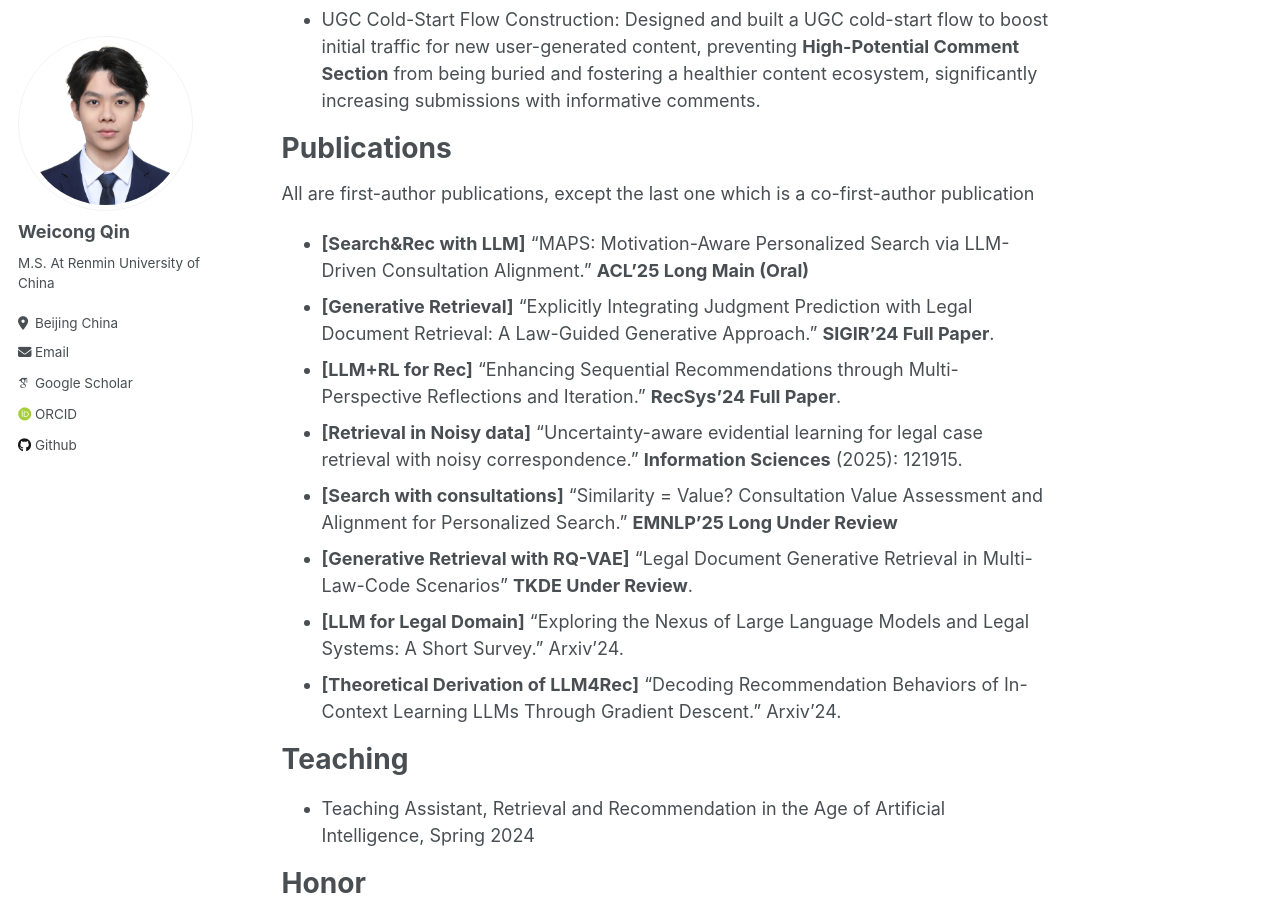
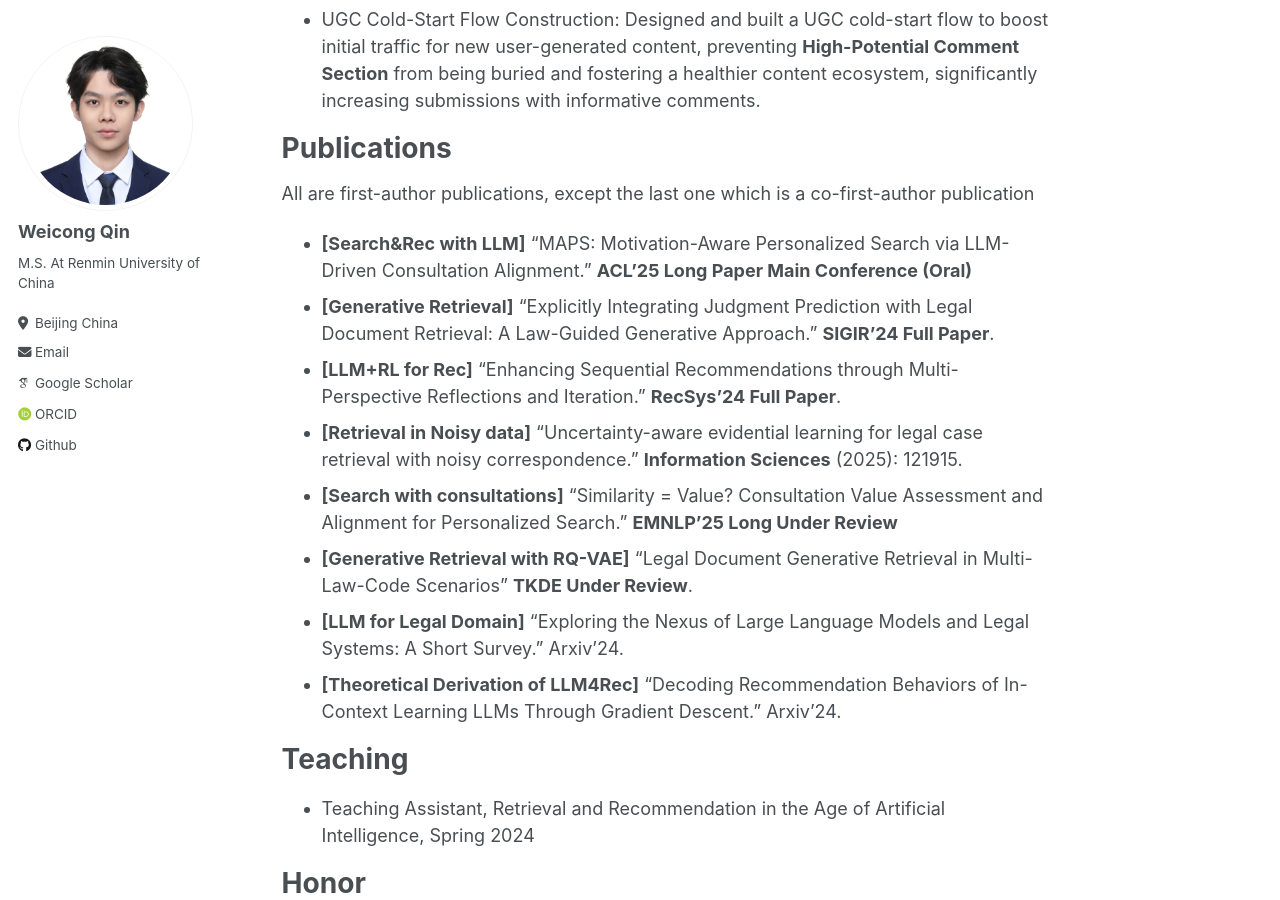
Before and after one commit to E-qin/E-qin.github.io, a Jekyll site: the page built from _pages/about.md, in a window 1280 px wide and 900 px high, scrolled down 1164 px. Built offline with Jekyll 4.4.1, drawn with Linux system fonts in a browser that asks for light colours; some web fonts are replaced.

Commit message:
Update about.md

```diff
--- a/_pages/about.md
+++ b/_pages/about.md
@@ -54,7 +54,7 @@ Publications
 ============
 All are first-author publications, except the last one which is a co-first-author publication
 
-* **[Search&Rec with LLM]** "MAPS: Motivation-Aware Personalized Search via LLM-Driven Consultation Alignment." **ACL'25 Long Main (Oral)**
+* **[Search&Rec with LLM]** "MAPS: Motivation-Aware Personalized Search via LLM-Driven Consultation Alignment." **ACL'25 Long Paper Main Conference (Oral)**
 * **[Generative Retrieval]** "Explicitly Integrating Judgment Prediction with Legal Document Retrieval: A Law-Guided Generative Approach." **SIGIR'24 Full Paper**.
 * **[LLM+RL for Rec]** "Enhancing Sequential Recommendations through Multi-Perspective Reflections and Iteration." **RecSys'24 Full Paper**.
 * **[Retrieval in Noisy data]** "Uncertainty-aware evidential learning for legal case retrieval with noisy correspondence." **Information Sciences** (2025): 121915.
```
